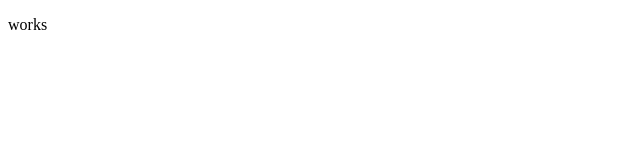
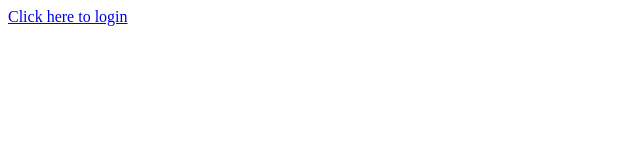
Before and after one commit to Fankadore/chatbox, a website: page index.html in a window 1280 px wide. Shown: the whole page, without its empty margins (0-640 px from the left). Drawn offline with Linux system fonts and the light colour scheme.

Commit message:
express server

```diff
--- a/index.html
+++ b/index.html
@@ -7,6 +7,6 @@
     <title>Licking Toads</title>
 </head>
 <body>
-    <p>works</p>
+    <a href="/login/123456">Click here to login</a>
 </body>
 </html>
```
